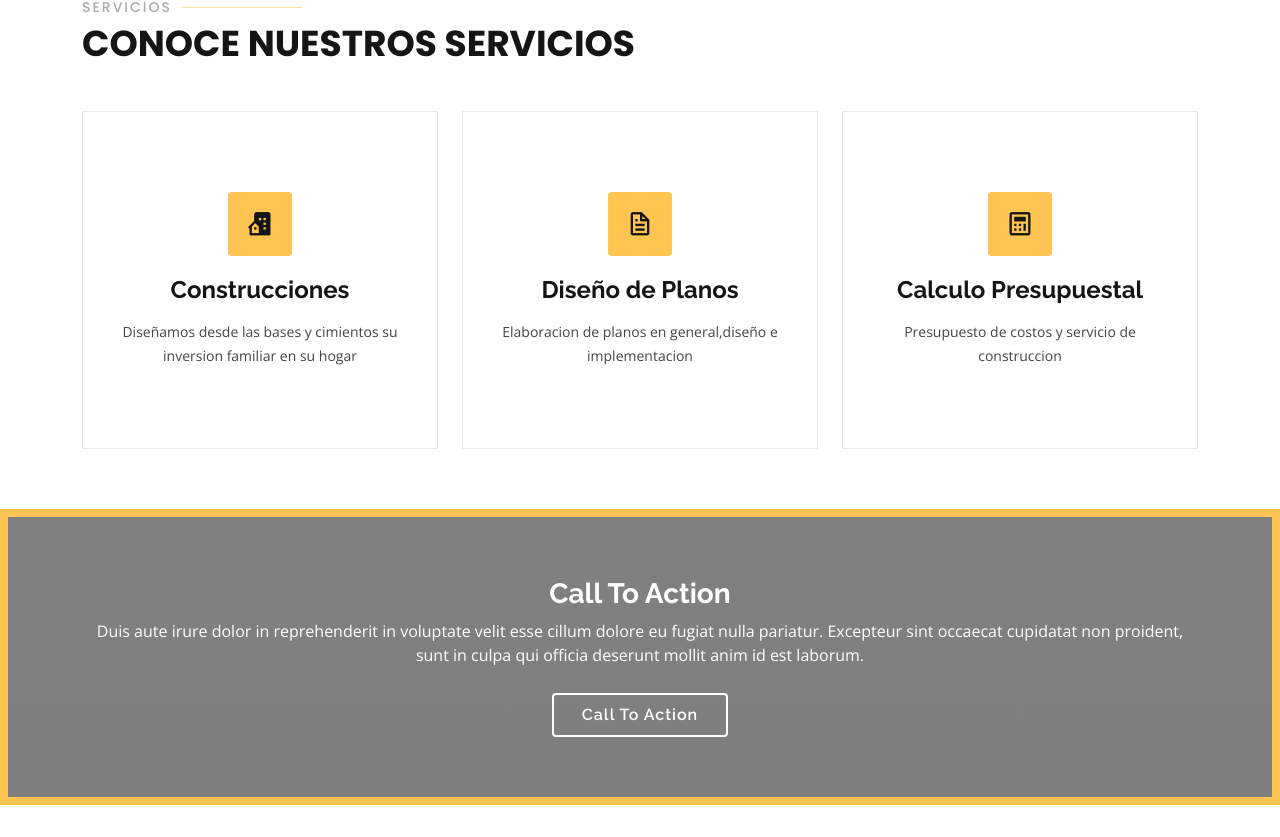
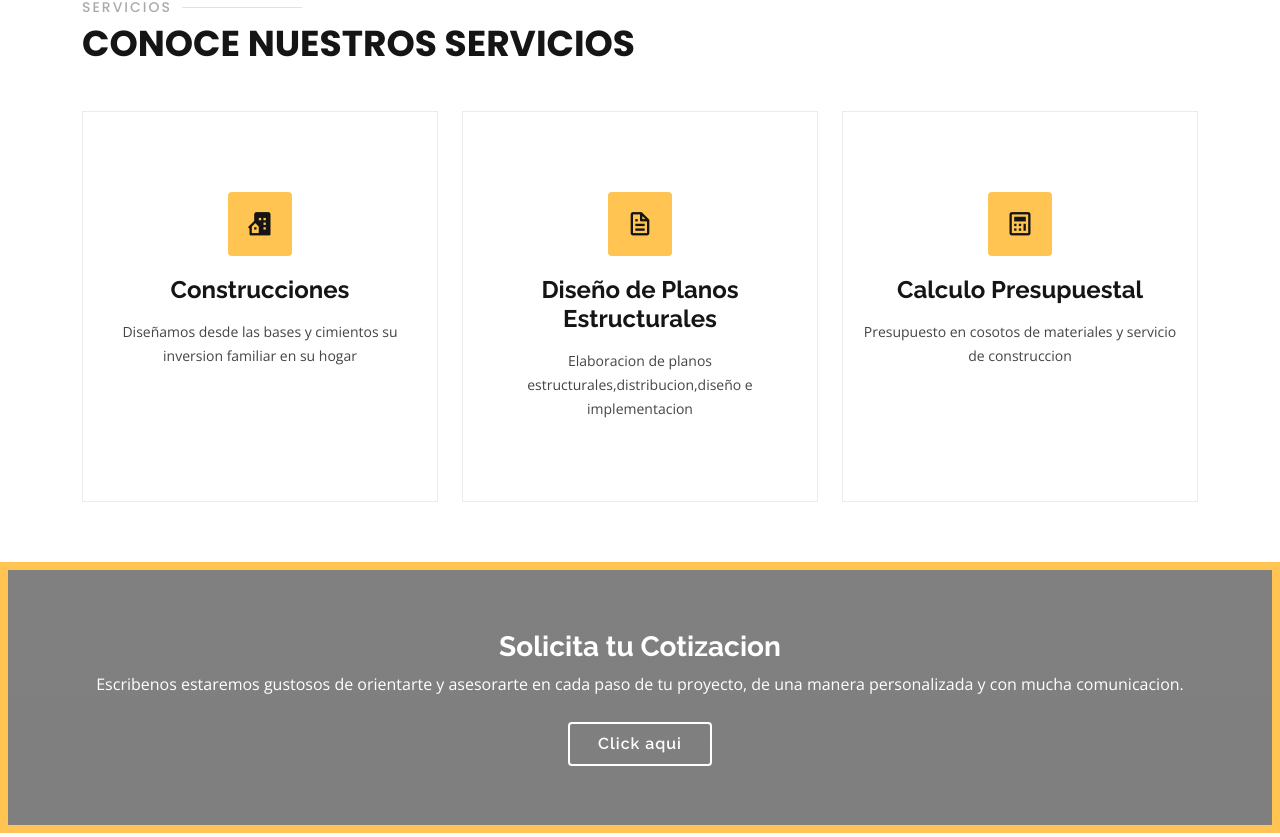
Before and after one commit to Maxsoll159/PAGINA-CLIENTE, a plain HTML site: page index.html in a window 1280 px wide. Shown: the part 1960-2797 px from the top of the page. Drawn offline with nearby package versions, Linux system fonts and the light colour scheme.

Commit message:
modified

```diff
--- a/assets/css/style.css
+++ b/assets/css/style.css
@@ -411,8 +411,9 @@ h6 {
 #hero {
   width: 100%;
   height: 100vh;
-  background: url("../img/img2.png") top center;
+  background: url("../img/img2.png") top center ;
   background-size: cover;
+  background-repeat: no-repeat;
   position: relative;
 }
 
@@ -513,7 +514,7 @@ h6 {
     line-height: 24px;
   }
   .central{
-    width: 300px;
+    width: 450px;
     border-radius: 10px;
     border:solid 8px #ffc451;
   }
--- a/index.html
+++ b/index.html
@@ -364,8 +364,8 @@
             >
               <div class="icon-box">
                 <div class="icon"><i class="bx bx-file"></i></div>
-                <h4><a href="">Diseño de Planos</a></h4>
-                <p>Elaboracion de planos en general,diseño e implementacion</p>
+                <h4><a href="">Diseño de Planos Estructurales</a></h4>
+                <p>Elaboracion de planos estructurales,distribucion,diseño e implementacion</p>
               </div>
             </div>
 
@@ -377,7 +377,7 @@
               <div class="icon-box">
                 <div class="icon"><i class="bx bx-calculator"></i></div>
                 <h4><a href="">Calculo Presupuestal</a></h4>
-                <p>Presupuesto de costos y servicio de construccion</p>
+                <p>Presupuesto en cosotos de materiales y servicio de construccion</p>
               </div>
             </div>
 
@@ -413,14 +413,11 @@
       <section id="cta" class="cta">
         <div class="container" data-aos="zoom-in">
           <div class="text-center">
-            <h3>Call To Action</h3>
+            <h3>Solicita tu Cotizacion</h3>
             <p>
-              Duis aute irure dolor in reprehenderit in voluptate velit esse
-              cillum dolore eu fugiat nulla pariatur. Excepteur sint occaecat
-              cupidatat non proident, sunt in culpa qui officia deserunt mollit
-              anim id est laborum.
+              Escribenos estaremos gustosos de orientarte y asesorarte en cada paso de tu proyecto, de una manera personalizada y con mucha comunicacion.
             </p>
-            <a class="cta-btn" href="#">Call To Action</a>
+            <a class="cta-btn" href="https://wa.link/vplupj" target="_blank">Click aqui</a>
           </div>
         </div>
       </section>
@@ -595,7 +592,7 @@
               data-aos-delay="100"
             >
               <div class="content d-flex flex-column justify-content-center">
-                <h3>Nuestros Clientes nos Respaldan</h3>
+                <h3>Estadisticas de Servicios</h3>
                 <p>
                   Durante nuestros años de experiencia y servicios , diseño ,
                   implementacion y construccion nuestros resultados son
```
